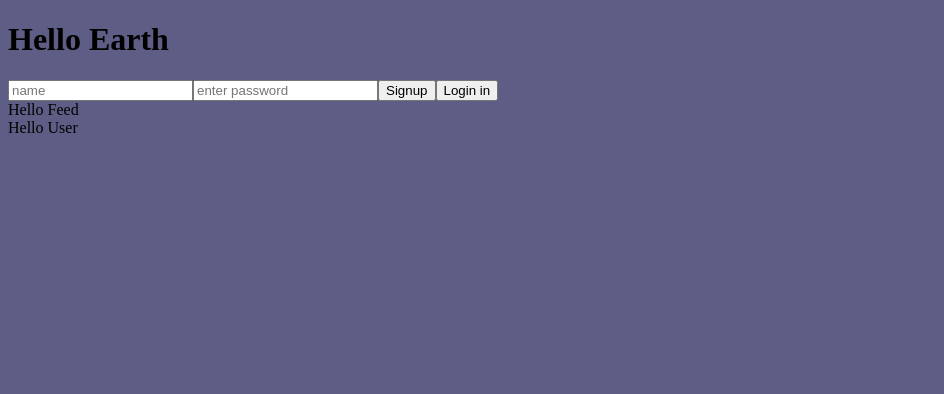
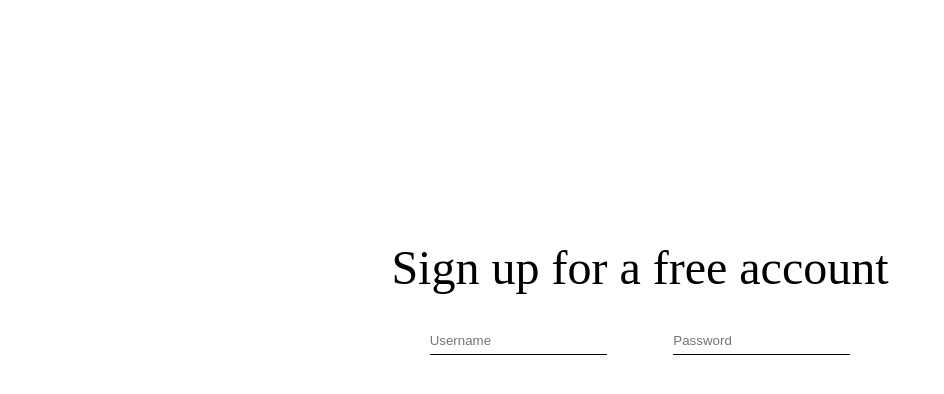
Before and after one commit to photogenicus/BucketList, a React (Create React App) app in the folder client/: page / in a window 1280 px wide. Shown: the top 394 px of the page, without its empty margins (0-944 px from the left). Built offline with nearby package versions, Linux system fonts and the light colour scheme; the HTML template or start-up script is replaced by a standard one.

Commit message:
Styled the signup page. Still stuck on post request with name and password using axios.

```diff
--- a/client/src/App.jsx
+++ b/client/src/App.jsx
@@ -1,16 +1,18 @@
 import React from "react";
+import { BrowserRouter, Route, Switch } from "react-router-dom";
 import Login from "./components/Login";
 import Feed from "./components/Feed";
 import User from "./components/User";
 
 function App() {
   return (
-    <div>
-      <h1>Hello Earth</h1>
-      <Login />
-      <Feed />
-      <User />
-    </div>
+    <BrowserRouter>
+      <div>
+        <Switch>
+          <Route path="/" component={Login} exact />
+        </Switch>
+      </div>
+    </BrowserRouter>
   );
 }
 
--- a/client/src/components/Login.jsx
+++ b/client/src/components/Login.jsx
@@ -1,14 +1,49 @@
 import React, { useState } from "react";
+import axios from "axios";
 
-const Login = () => {
+function Login() {
+  const [login, setLogin] = useState({ username: "", password: "" });
+
+  const { username, password } = login;
+
+  function loginDetails(e) {
+    e.preventDefault();
+    console.log("Im inside loginDetails");
+    axios
+      .post("/api/user", login)
+      .then((res) => {
+        console.log(res);
+      })
+      .catch((error) => {
+        console.log(error);
+      });
+  }
   return (
-    <div>
-      <input type="text" placeholder="name" />
-      <input type="password" placeholder="enter password" />
-      <button type="button">Signup</button>
-      <button type="button">Login in</button>
+    <div className="login-form">
+      <div className="sign-up-title">
+        <p>Sign up for a free account</p>
+      </div>
+      <div className="form-details">
+        <form onSubmit={loginDetails}>
+          <input
+            type="text"
+            className="login-field"
+            placeholder="Username"
+            value={username || ""}
+            onChange={(e) => setLogin({ ...login, username: e.target.value })}
+          />
+          <input
+            type="password"
+            className="login-field"
+            id="password-field"
+            placeholder="Password"
+            value={password || ""}
+            onChange={(e) => setLogin({ ...login, password: e.target.value })}
+          />
+        </form>
+      </div>
     </div>
   );
-};
+}
 
 export default Login;
--- a/client/src/styles/styles.css
+++ b/client/src/styles/styles.css
@@ -1,3 +1,74 @@
+* {
+  margin: 0;
+  padding: 0;
+}
+
+/* main div full screen */
+
 html {
-  background-color: rgb(93, 93, 133);
+  height: 100%;
+  margin: 0;
+  display: flex;
+  justify-content: center;
 }
+
+
+/* Sign page */
+
+.login-form {
+  margin-top: 15em;
+}
+
+.sign-up-title {
+  display: flex;
+  justify-content: center;
+  font-size: 3em;
+  position: relative;
+  animation: title;
+  animation-duration: 2.5s;
+  animation-fill-mode: forwards;
+}
+
+@keyframes title {
+  0% {
+    top: -500px
+  }
+  100% {
+   top: 0px
+  }
+}
+
+.form-details {
+  display: flex;
+  justify-content: center;
+  margin-top: 2em;
+  position: relative;
+  animation-name: input;
+  animation-delay: 2s;
+  animation-duration: 2s;
+  animation-fill-mode: forwards;
+  opacity: 0;
+}
+
+@keyframes input {
+  0% {
+    opacity: 0;
+  }
+  100% {
+    opacity: 100%;
+  }
+}
+
+.login-field {
+  height: 2em;
+  border: 0;
+  border-bottom: 1px solid;
+}
+
+#password-field {
+  margin-left: 5em;
+}
+
+.login-field:focus {
+  outline: none;
+}
--- a/package.json
+++ b/package.json
@@ -28,6 +28,7 @@
     "@babel/preset-react": "^7.12.1",
     "axios": "^0.21.0",
     "babel-loader": "^8.1.0",
+    "bcrypt": "^5.0.0",
     "concurrently": "^5.3.0",
     "cookie-parser": "^1.4.5",
     "cors": "^2.8.5",
@@ -42,6 +43,7 @@
     "pg-hstore": "^2.3.3",
     "react": "^17.0.1",
     "react-dom": "^17.0.1",
+    "react-router-dom": "^5.2.0",
     "sequelize": "^6.3.5",
     "sequelize-cli": "^6.2.0",
     "style-loader": "^2.0.0",
```
Also changed, not shown: 1 other file (tests, documents, lock files or other folders).
